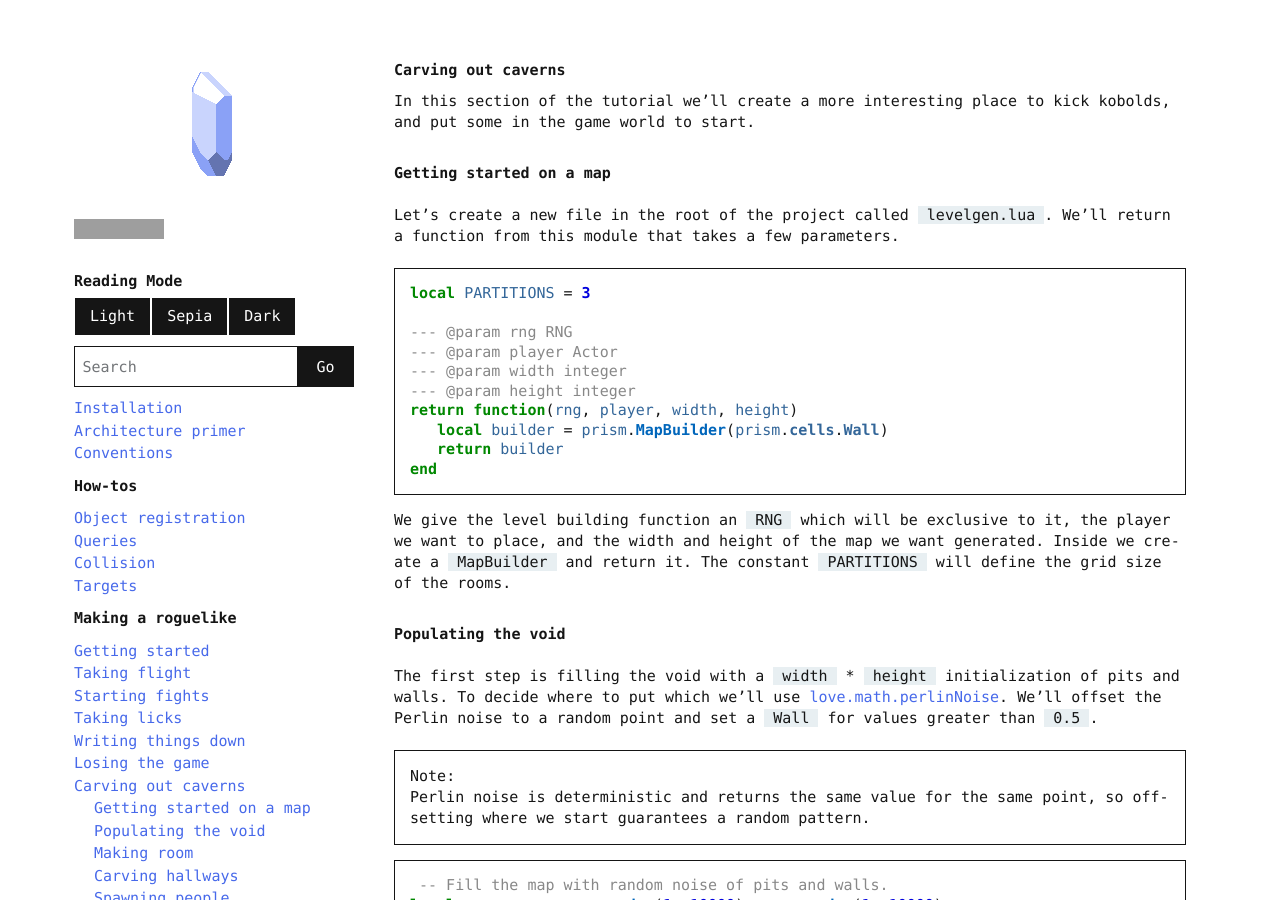
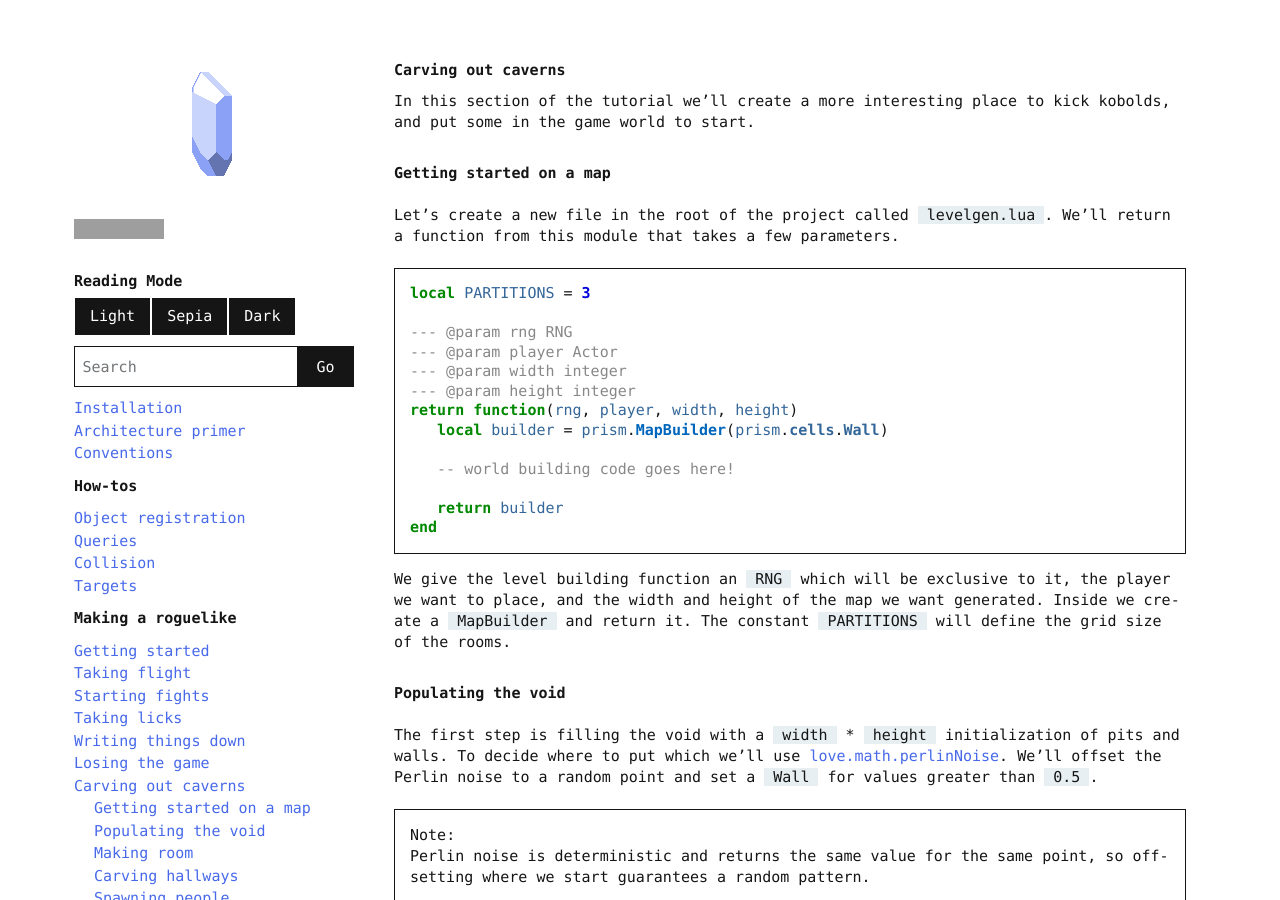
Before and after one commit to drewww/prism, a Sphinx documentation site: the page built from docs/source/making-a-roguelike/part7.rst, in a window 1280 px wide and 900 px high. Built offline with Sphinx 7.4.7, drawn with Linux system fonts in a browser that asks for light colours; pages that are not in the unit, such as notebooks, are missing from menus; cross-references to code outside the pages are shown as plain code; grey boxes are pictures that could not be loaded.

Commit message:
Minor clarification about where to build out the code.

```diff
--- a/docs/source/making-a-roguelike/part7.rst
+++ b/docs/source/making-a-roguelike/part7.rst
@@ -20,6 +20,9 @@ return a function from this module that takes a few parameters.
    --- @param height integer
    return function(rng, player, width, height)
       local builder = prism.MapBuilder(prism.cells.Wall)
+
+      -- world building code goes here!
+
       return builder
    end
 
```
